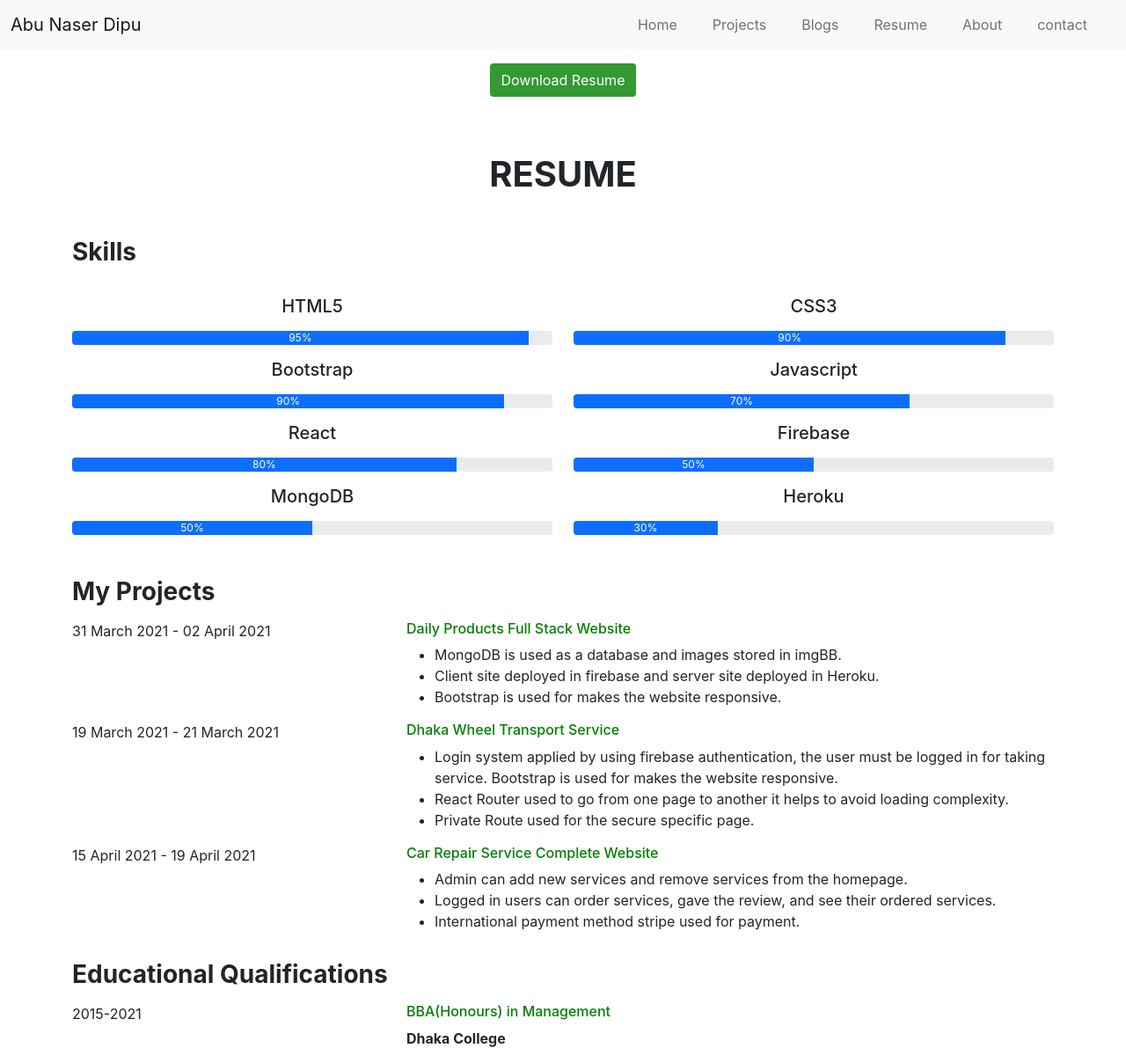
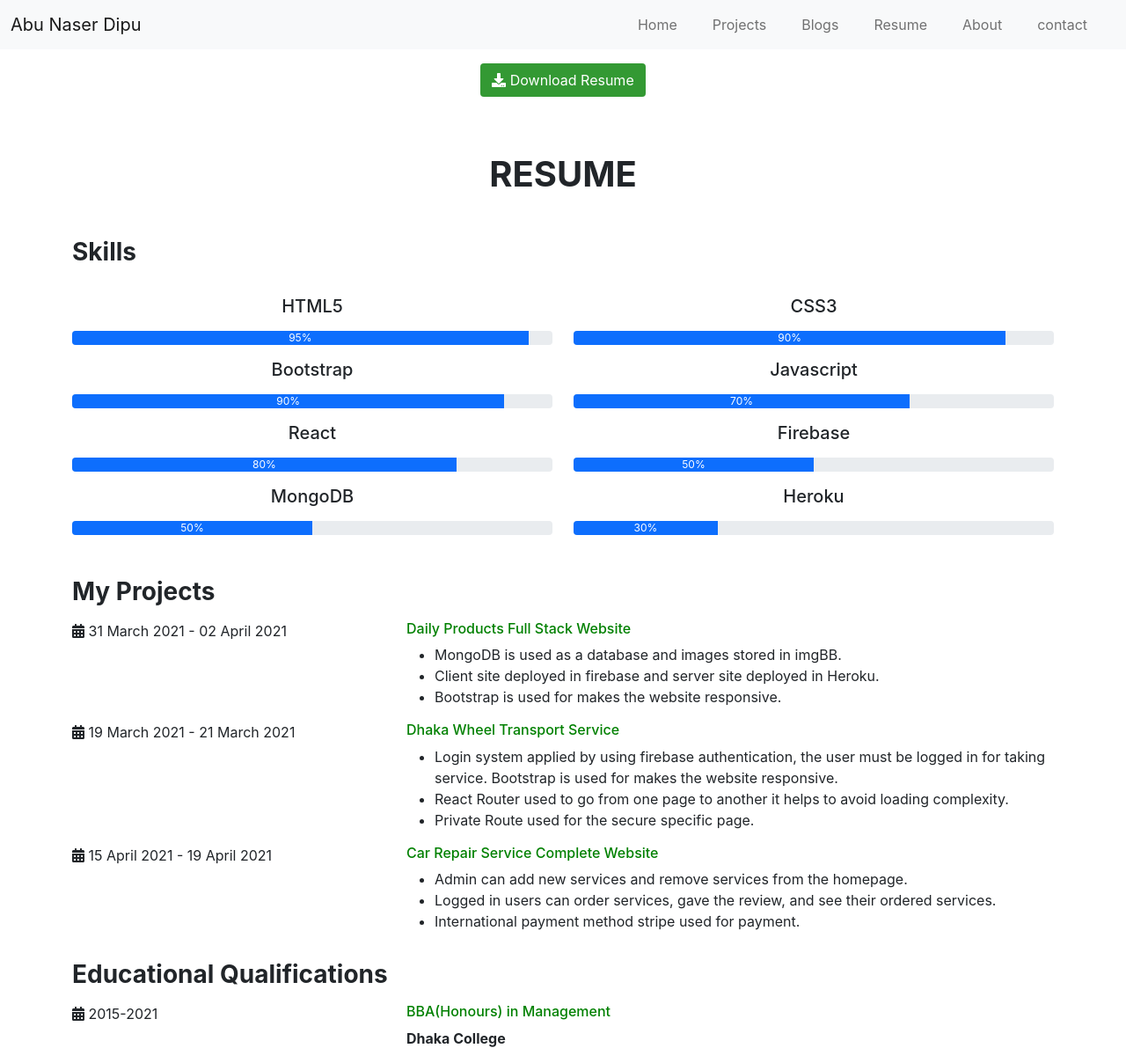
Before and after one commit to abunaserdipu/abu-naser-website, a React (Create React App) app: page /resume in a window 1280 px wide. Shown: the whole page at 88% size. Built offline with nearby package versions, Linux system fonts and the light colour scheme.

Commit message:
some changes

```diff
--- a/src/components/Footer.js
+++ b/src/components/Footer.js
@@ -6,9 +6,9 @@ const Footer = () => {
         <section className="bg-secondary">
             <div className="container text-center">
             <div>
-            <a href="#banner" className="p-2 fs-3"><FontAwesomeIcon icon={faFacebook}/></a>
-            <a href="#banner" className="p-2 fs-3"><FontAwesomeIcon icon={faLinkedin}/></a>
-            <a href="#banner" className="p-2 fs-3"><FontAwesomeIcon icon={faTwitter}/></a>
+            <a href="https://www.facebook.com/abu.naserdipu/" target="_blank" rel="noreferrer" className="p-2 fs-3"><FontAwesomeIcon icon={faFacebook}/></a>
+            <a href="https://twitter.com/NaserDipu" target="_blank" rel="noreferrer" className="p-2 fs-3"><FontAwesomeIcon icon={faTwitter}/></a>
+            <a href="https://www.linkedin.com/in/abu-naser-dipu-6b173b1a0/" target="_blank" rel="noreferrer" className="p-2 fs-3"><FontAwesomeIcon icon={faLinkedin}/></a>
             </div>
             <small>All rights reserved by Abu Naser Dipu</small>
             </div>
--- a/src/components/HomeProjects.js
+++ b/src/components/HomeProjects.js
@@ -10,7 +10,7 @@ const HomeProjects = () => {
       <div className="container my-5 text-center">
       <h2 className="my-5">Projects</h2>
         <div className="row">
-          <div className="col-md-4">
+          <div className="col-md-4 my-3">
             <div className="card" style={{height: '100%'}}>
               <img className="img-fluid" src={ProjectOne} alt="" />
               <h5 className="my-2">Daily Products Selling Full Stack Website</h5>
@@ -18,7 +18,7 @@ const HomeProjects = () => {
               <button className="btn btn-portfolio"><Link to="/projects">Show Details</Link></button>
             </div>
           </div>
-          <div className="col-md-4">
+          <div className="col-md-4 my-3">
             <div className="card" style={{height: '100%'}}>
               <img className="img-fluid" src={ProjectTwo} alt="" />
               <h5 className="my-2">Dhaka Wheel Transport Service Website</h5>
@@ -26,7 +26,7 @@ const HomeProjects = () => {
               <button className="btn btn-portfolio"><Link to="/projects">Show Details</Link></button>
             </div>
           </div>
-          <div className="col-md-4">
+          <div className="col-md-4 my-3">
             <div className="card" style={{height: '100%'}}>
               <img className="img-fluid" src={ProjectThree} alt="" />
               <h5 className="my-2">Car Repair Service Provider Complete Website</h5>
--- a/src/components/ProjectFour.js
+++ b/src/components/ProjectFour.js
@@ -22,7 +22,7 @@ const ProjectFour = () => {
             </li>
           </ul>
           <p>
-            <span className="fw-bold">Technologies:</span> Javascript, Bootstrap,
+            <span className="fw-bold">Technologies:</span> React ,Javascript, Bootstrap,
             CSS3, HTML5.
           </p>
           <button className="btn btn-portfolio my-2">
@@ -31,7 +31,7 @@ const ProjectFour = () => {
               target="_blank"
               rel="noreferrer"
             >
-              <FontAwesomeIcon icon={faEye} /> Live Preview
+              <FontAwesomeIcon icon={faEye} /> Preview
             </a>
           </button>
           <br />
--- a/src/components/ProjectOne.js
+++ b/src/components/ProjectOne.js
@@ -25,7 +25,7 @@ const ProjectOne = () => {
             target="_blank"
             rel="noreferrer"
           >
-            <FontAwesomeIcon icon={faEye} /> Live Preview
+            <FontAwesomeIcon icon={faEye} /> Preview
           </a>
         </button>
         <br />
--- a/src/components/ProjectThree.js
+++ b/src/components/ProjectThree.js
@@ -25,7 +25,7 @@ const ProjectThree = () => {
             target="_blank"
             rel="noreferrer"
           >
-            <FontAwesomeIcon icon={faEye} /> Live Preview
+            <FontAwesomeIcon icon={faEye} /> Preview
           </a>
         </button>
         <br />
--- a/src/components/ProjectTwo.js
+++ b/src/components/ProjectTwo.js
@@ -26,7 +26,7 @@ const ProjectTwo = () => {
             target="_blank"
             rel="noreferrer"
           >
-            <FontAwesomeIcon icon={faEye} /> Live Preview
+            <FontAwesomeIcon icon={faEye} /> Preview
           </a>
         </button>
         <br />
--- a/src/components/Resume.js
+++ b/src/components/Resume.js
@@ -1,6 +1,8 @@
 import React from "react";
 import Skill from "./Skill";
 import Navbar from "./Navbar";
+import { FontAwesomeIcon } from "@fortawesome/react-fontawesome";
+import { faDownload, faCalendarAlt } from "@fortawesome/free-solid-svg-icons";
 
 const Resume = () => {
   const leftSkills = [
@@ -45,10 +47,8 @@ const Resume = () => {
       <div className="container">
         <div className="text-center">
           <button className="btn btn-portfolio my-3">
-            <a
-              href="https://drive.google.com/uc?export=download&id=1wYTTnm00hV0wbckbNUE2UiX28uVFW438"
-            >
-              Download Resume
+            <a href="https://drive.google.com/uc?export=download&id=1wYTTnm00hV0wbckbNUE2UiX28uVFW438">
+              <FontAwesomeIcon icon={faDownload} /> Download Resume
             </a>
           </button>
         </div>
@@ -69,39 +69,68 @@ const Resume = () => {
         <h3 className="my-3 fw-bold">My Projects</h3>
         <div className="row">
           <div className="col-md-4">
-              <p>31 March 2021 - 02 April 2021</p>
+            <p>
+              <FontAwesomeIcon icon={faCalendarAlt} /> 31 March 2021 - 02 April
+              2021
+            </p>
           </div>
           <div className="col-md-8">
-              <h6 style={{color: 'green'}}>Daily Products Full Stack Website</h6>
+            <h6 style={{ color: "green" }}>
+              Daily Products Full Stack Website
+            </h6>
             <ul>
               <li>MongoDB is used as a database and images stored in imgBB.</li>
-                <li>Client site deployed in firebase and server site deployed in Heroku.</li>
+              <li>
+                Client site deployed in firebase and server site deployed in
+                Heroku.
+              </li>
               <li>Bootstrap is used for makes the website responsive.</li>
             </ul>
           </div>
         </div>
         <div className="row">
           <div className="col-md-4">
-              <p>19 March 2021 - 21 March 2021</p>
+            <p>
+              <FontAwesomeIcon icon={faCalendarAlt} /> 19 March 2021 - 21 March
+              2021
+            </p>
           </div>
           <div className="col-md-8">
-              <h6 style={{color: 'green'}}>Dhaka Wheel Transport Service</h6>
+            <h6 style={{ color: "green" }}>Dhaka Wheel Transport Service</h6>
             <ul>
-                <li>Login system applied by using firebase authentication, the user must be logged in for taking service. Bootstrap is used for makes the website responsive.</li>
-                <li>React Router used to go from one page to another it helps to avoid loading complexity.</li>
+              <li>
+                Login system applied by using firebase authentication, the user
+                must be logged in for taking service. Bootstrap is used for
+                makes the website responsive.
+              </li>
+              <li>
+                React Router used to go from one page to another it helps to
+                avoid loading complexity.
+              </li>
               <li>Private Route used for the secure specific page.</li>
             </ul>
           </div>
         </div>
         <div className="row">
           <div className="col-md-4">
-              <p>15 April 2021 - 19 April 2021</p>
+            <p>
+              <FontAwesomeIcon icon={faCalendarAlt} /> 15 April 2021 - 19 April
+              2021
+            </p>
           </div>
           <div className="col-md-8">
-              <h6 style={{color: 'green'}}>Car Repair Service Complete Website</h6>
+            <h6 style={{ color: "green" }}>
+              Car Repair Service Complete Website
+            </h6>
             <ul>
-                <li>Admin can add new services and remove services from the homepage.</li>
-                <li>Logged in users can order services, gave the review, and see their ordered services.</li>
+              <li>
+                Admin can add new services and remove services from the
+                homepage.
+              </li>
+              <li>
+                Logged in users can order services, gave the review, and see
+                their ordered services.
+              </li>
               <li>International payment method stripe used for payment.</li>
             </ul>
           </div>
@@ -109,10 +138,12 @@ const Resume = () => {
         <h3 className="my-3 fw-bold">Educational Qualifications</h3>
         <div className="row">
           <div className="col-md-4">
-            <p>2015-2021</p>
+            <p>
+              <FontAwesomeIcon icon={faCalendarAlt} /> 2015-2021
+            </p>
           </div>
           <div className="col-md-8">
-            <h6 style={{color: 'green'}}>BBA(Honours) in Management</h6>
+            <h6 style={{ color: "green" }}>BBA(Honours) in Management</h6>
             <p className="fw-bold">Dhaka College</p>
           </div>
         </div>
```
Also changed, not shown: src/components/About.js (+18 -12 lines), src/components/Contact.js (+15 -3 lines), src/components/ProjectFive.js (+3 -4 lines), firebase.json (added), src/components/About.css (deleted), src/images/myPic.jpg, 1 other file (tests, documents, lock files or other folders). Lines whose indentation alone changed are shown as unchanged.
